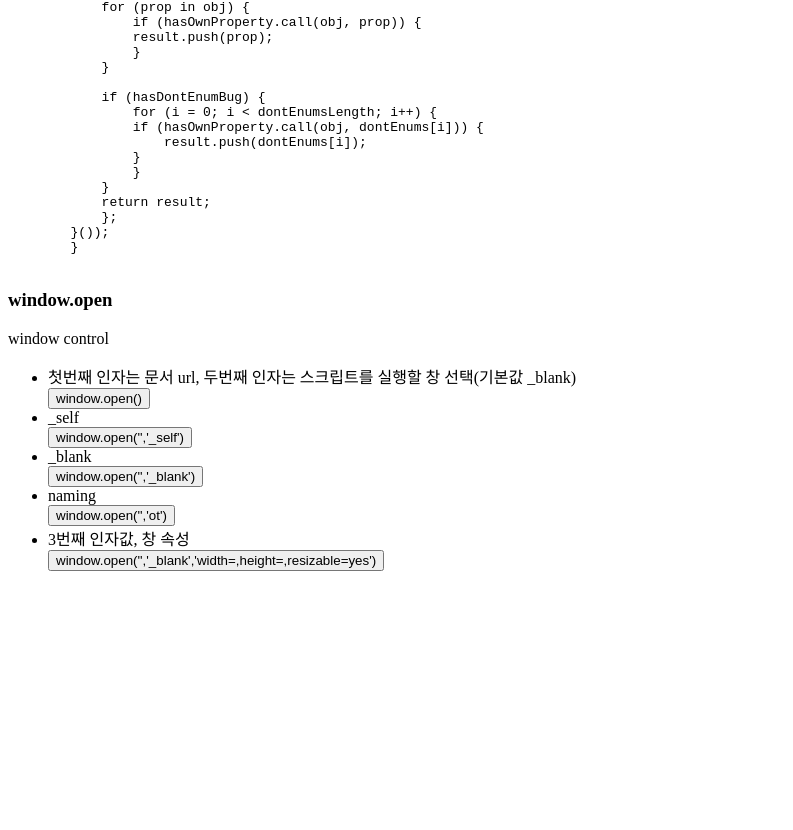
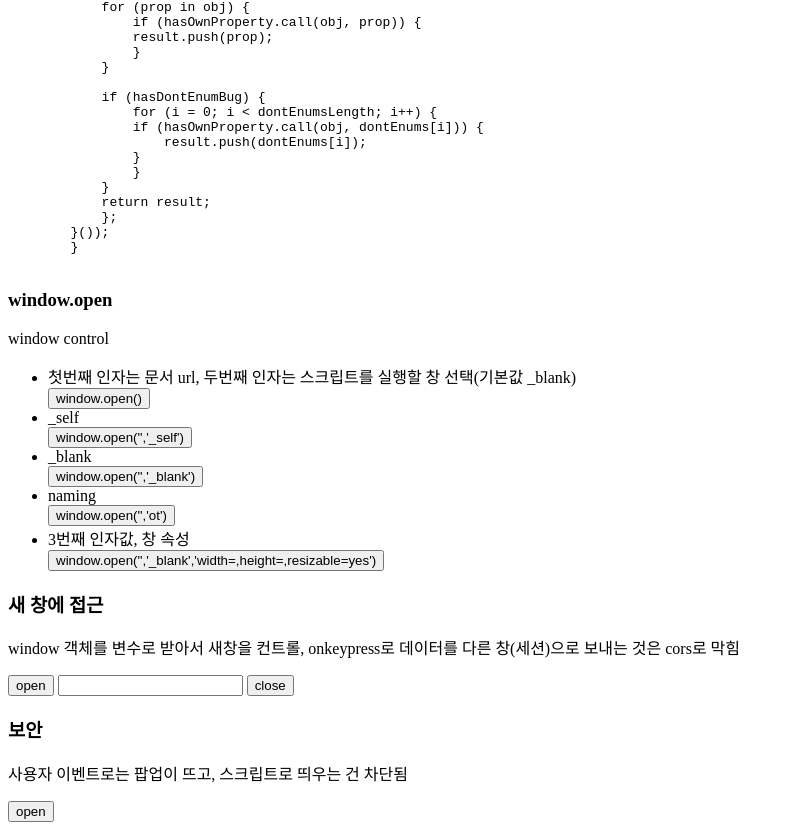
Before and after one commit to ryudsk/html5, a plain HTML site: page opentuto/bom.html in a window 1280 px wide. Shown: the part 1438-2268 px from the top of the page, without its empty margins (0-793 px from the left). Before the commit the page ends 2025 px from the top, so only its background shows below. Drawn offline with Linux system fonts and the light colour scheme.

Commit message:
20200214_bom_comp

```diff
--- a/opentuto/bom.html
+++ b/opentuto/bom.html
@@ -116,7 +116,31 @@
 
     </ul>
 
+    <h3>새 창에 접근</h3>
+    <p>window 객체를 변수로 받아서 새창을 컨트롤, onkeypress로 데이터를 다른 창(세션)으로 보내는 것은 cors로 막힘</p>
+    <input type="button" value="open" onclick="winopen();" />
+    <input type="text" onkeypress="winmessage(this.value);" />
+    <input type="button" value="close" onclick="winclose();" />
+
+    <h3>보안</h3>
+    <p>사용자 이벤트로는 팝업이 뜨고, 스크립트로 띄우는 건 차단됨</p>
+    <input type="button" value="open" onclick="window.open('demo2.html');" />
+
 <script>
+    //보안에서 차단되는 팝업..
+    // window.open('demo2.html');
+
+    //새 창에 접근
+    function winopen() {
+        win = window.open('demo2.html','ot');
+    }
+    function winmessage(msg) {
+        win.document.getElementById('message').innerText = msg;
+    }
+    function winclose() {
+        win.close();
+    }
+
     // window - global value
     var a = 1;
     var b = {id:1};
```
Also changed, not shown: opentuto/demo2.html (added, +10 -0 lines), opentuto/dom.html (added, +11 -0 lines), 2 other files.
